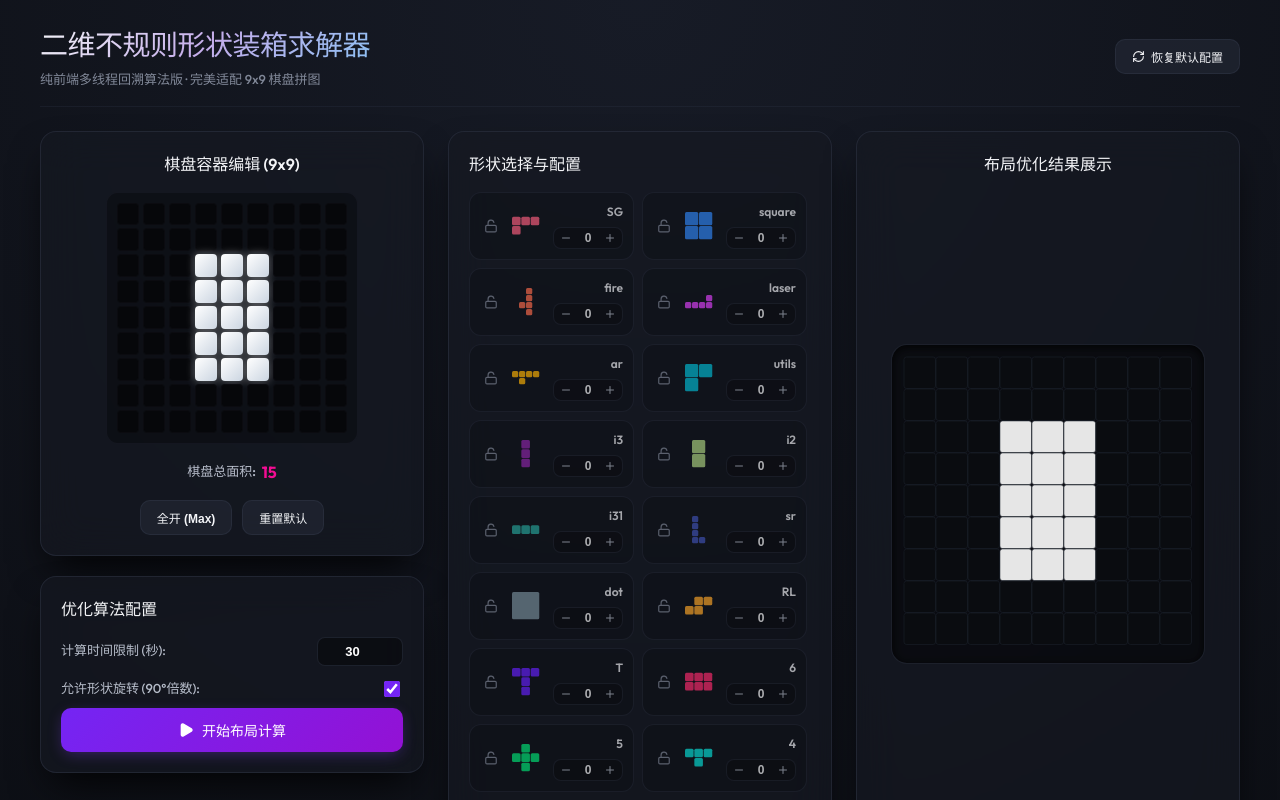
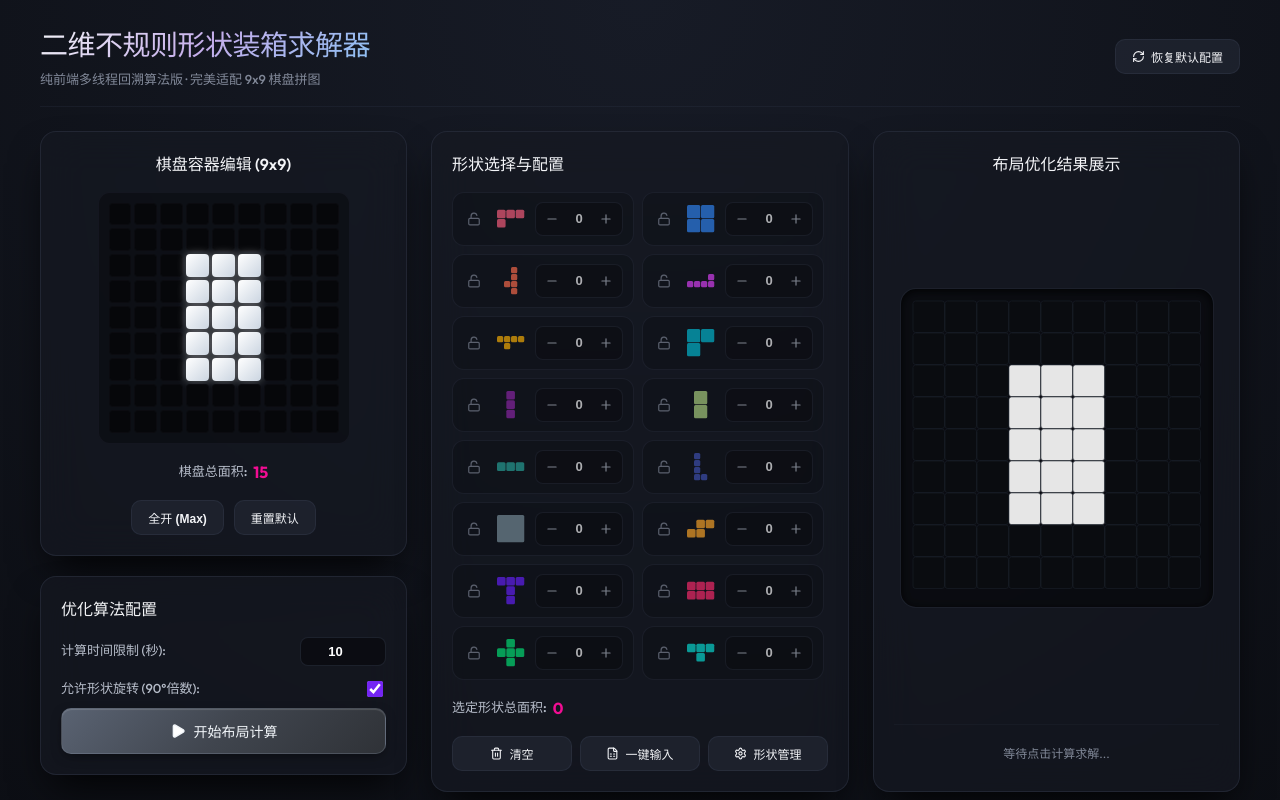
Before and after one commit to entishl/nkrbehgamehelper, a React (Vite) app in the folder web/: page / in a window 1280 px wide. Shown: the top 800 px of the page. Built offline with nearby package versions, Linux system fonts and the light colour scheme.

Commit message:
优化web端UI

```diff
--- a/web/src/App.tsx
+++ b/web/src/App.tsx
@@ -34,9 +34,13 @@ export default function App() {
         );
   });
 
-  const [timeLimitSec, setTimeLimitSec] = useState<number>(() => {
+  const [timeLimitSec, setTimeLimitSec] = useState<number | "">( () => {
     const saved = localStorage.getItem('timeLimitSec');
-    return saved ? parseInt(saved, 10) : 30;
+    if (saved) {
+      const parsed = parseInt(saved, 10);
+      return isNaN(parsed) ? 10 : parsed;
+    }
+    return 10;
   });
 
   const [allowRotation, setAllowRotation] = useState<boolean>(() => {
@@ -73,7 +77,9 @@ export default function App() {
   }, [gridStatus]);
 
   useEffect(() => {
-    localStorage.setItem('timeLimitSec', String(timeLimitSec));
+    if (typeof timeLimitSec === 'number') {
+      localStorage.setItem('timeLimitSec', String(timeLimitSec));
+    }
   }, [timeLimitSec]);
 
   useEffect(() => {
@@ -113,7 +119,7 @@ export default function App() {
         )
       );
       setShapesData(defaultShapes);
-      setTimeLimitSec(30);
+      setTimeLimitSec(10);
       setAllowRotation(true);
       setSolverResult(null);
       setBestAreaSoFar(0);
@@ -187,7 +193,7 @@ export default function App() {
       allowedCells,
       boardSize: [9, 9],
       mustPlaceNames,
-      timeLimitSec,
+      timeLimitSec: typeof timeLimitSec === 'number' ? Math.max(5, Math.min(300, timeLimitSec)) : 10,
       allowRotation,
     };
 
@@ -390,7 +396,22 @@ export default function App() {
                   min="5"
                   max="300"
                   value={timeLimitSec}
-                  onChange={(e) => setTimeLimitSec(Math.max(5, parseInt(e.target.value, 10) || 5))}
+                  onChange={(e) => {
+                    const val = e.target.value;
+                    if (val === '') {
+                      setTimeLimitSec('');
+                    } else {
+                      const num = parseInt(val, 10);
+                      setTimeLimitSec(isNaN(num) ? '' : num);
+                    }
+                  }}
+                  onBlur={() => {
+                    if (timeLimitSec === '' || timeLimitSec < 5) {
+                      setTimeLimitSec(5);
+                    } else if (timeLimitSec > 300) {
+                      setTimeLimitSec(300);
+                    }
+                  }}
                   className="config-input-number"
                 />
               </div>
@@ -430,7 +451,7 @@ export default function App() {
               ) : (
                 <button
                   onClick={handleCalculate}
-                  className="btn-primary"
+                  className="btn-metal"
                   style={{ width: '100%', padding: '12px' }}
                 >
                   <Play size={16} fill="white" />
--- a/web/src/components/ShapeSelector.tsx
+++ b/web/src/components/ShapeSelector.tsx
@@ -110,7 +110,7 @@ export const ShapeSelector: React.FC<ShapeSelectorProps> = ({
               key={shape.name}
               className={`shape-card ${count > 0 ? 'shape-card-active' : 'shape-card-inactive'}`}
             >
-              {/* Left: Lock and SVG */}
+              {/* Left: Lock, SVG and Name underneath SVG */}
               <div className="shape-card-left">
                 <button
                   type="button"
@@ -125,19 +125,15 @@ export const ShapeSelector: React.FC<ShapeSelectorProps> = ({
                 <ShapeSvgPreview points={shape.points} color={shape.color} size={36} />
               </div>
 
-              {/* Right: Info and Count controls */}
+              {/* Right: Quantity controls */}
               <div className="shape-card-right">
-                <span className="shape-card-name">
-                  {shape.name}
-                </span>
-
                 <div className="quantity-control">
                   <button
                     type="button"
                     onClick={() => handleDecrement(shape.name)}
                     className="quantity-btn"
                   >
-                    <Minus size={12} />
+                    <Minus size={14} />
                   </button>
                   <input
                     type="text"
@@ -150,7 +146,7 @@ export const ShapeSelector: React.FC<ShapeSelectorProps> = ({
                     onClick={() => handleIncrement(shape.name)}
                     className="quantity-btn"
                   >
-                    <Plus size={12} />
+                    <Plus size={14} />
                   </button>
                 </div>
               </div>
--- a/web/src/index.css
+++ b/web/src/index.css
@@ -292,9 +292,9 @@ body {
 .shape-card {
   display: flex;
   align-items: center;
-  justify-content: justify;
-  gap: 8px;
-  padding: 10px;
+  justify-content: space-between;
+  gap: 6px;
+  padding: 8px 10px;
   border-radius: 12px;
   border: 1px solid var(--border-muted);
   background: rgba(0, 0, 0, 0.25);
@@ -317,7 +317,8 @@ body {
 .shape-card-left {
   display: flex;
   align-items: center;
-  gap: 6px;
+  gap: 8px;
+  min-width: 0;
 }
 
 .lock-toggle-btn {
@@ -348,22 +349,9 @@ body {
 
 .shape-card-right {
   display: flex;
-  flex-direction: column;
-  align-items: flex-end;
-  gap: 6px;
+  align-items: center;
+  justify-content: flex-end;
   flex: 1;
-  min-width: 0; /* Ensures truncation works */
-}
-
-.shape-card-name {
-  font-size: 12px;
-  font-weight: 600;
-  color: var(--text-primary);
-  white-space: nowrap;
-  overflow: hidden;
-  text-overflow: ellipsis;
-  max-width: 80px;
-  text-align: right;
 }
 
 .quantity-control {
@@ -372,19 +360,20 @@ body {
   background: rgba(0, 0, 0, 0.4);
   border: 1px solid var(--border-muted);
   border-radius: 8px;
-  padding: 2px;
+  padding: 1px;
 }
 
 .quantity-btn {
   background: transparent;
   border: none;
-  padding: 2px 4px;
+  width: 30px;
+  height: 30px;
   color: var(--text-muted);
   cursor: pointer;
   display: flex;
   align-items: center;
   justify-content: center;
-  border-radius: 4px;
+  border-radius: 6px;
   transition: background-color 0.2s, color 0.2s;
 }
 
@@ -398,7 +387,7 @@ body {
   border: none;
   background: transparent;
   text-align: center;
-  font-size: 12px;
+  font-size: 13px;
   font-weight: 700;
   color: #ffffff;
   padding: 0;
@@ -606,6 +595,46 @@ body {
 .btn-primary:disabled {
   background: hsla(220, 10%, 25%, 0.5);
   color: var(--text-dim);
+  cursor: not-allowed;
+  box-shadow: none;
+}
+
+.btn-metal {
+  background: linear-gradient(135deg, hsl(218, 12%, 40%) 0%, hsl(218, 10%, 28%) 50%, hsl(218, 8%, 20%) 100%);
+  color: #f1f5f9;
+  font-size: 14px;
+  font-weight: 600;
+  border: 1px solid hsla(218, 12%, 55%, 0.3);
+  padding: 10px 20px;
+  border-radius: 10px;
+  box-shadow:
+    0 4px 12px -3px rgba(0, 0, 0, 0.5),
+    inset 0 1px 1px rgba(255, 255, 255, 0.15);
+  cursor: pointer;
+  transition: transform 0.15s, filter 0.2s, box-shadow 0.2s;
+  display: flex;
+  align-items: center;
+  justify-content: center;
+  gap: 8px;
+}
+
+.btn-metal:hover:not(:disabled) {
+  transform: translateY(-2px);
+  filter: brightness(1.15);
+  border-color: hsla(218, 15%, 65%, 0.4);
+  box-shadow:
+    0 6px 16px -2px rgba(0, 0, 0, 0.6),
+    inset 0 1px 1px rgba(255, 255, 255, 0.25);
+}
+
+.btn-metal:active:not(:disabled) {
+  transform: translateY(0);
+}
+
+.btn-metal:disabled {
+  background: hsla(220, 10%, 20%, 0.6);
+  color: var(--text-dim);
+  border-color: transparent;
   cursor: not-allowed;
   box-shadow: none;
 }
```
